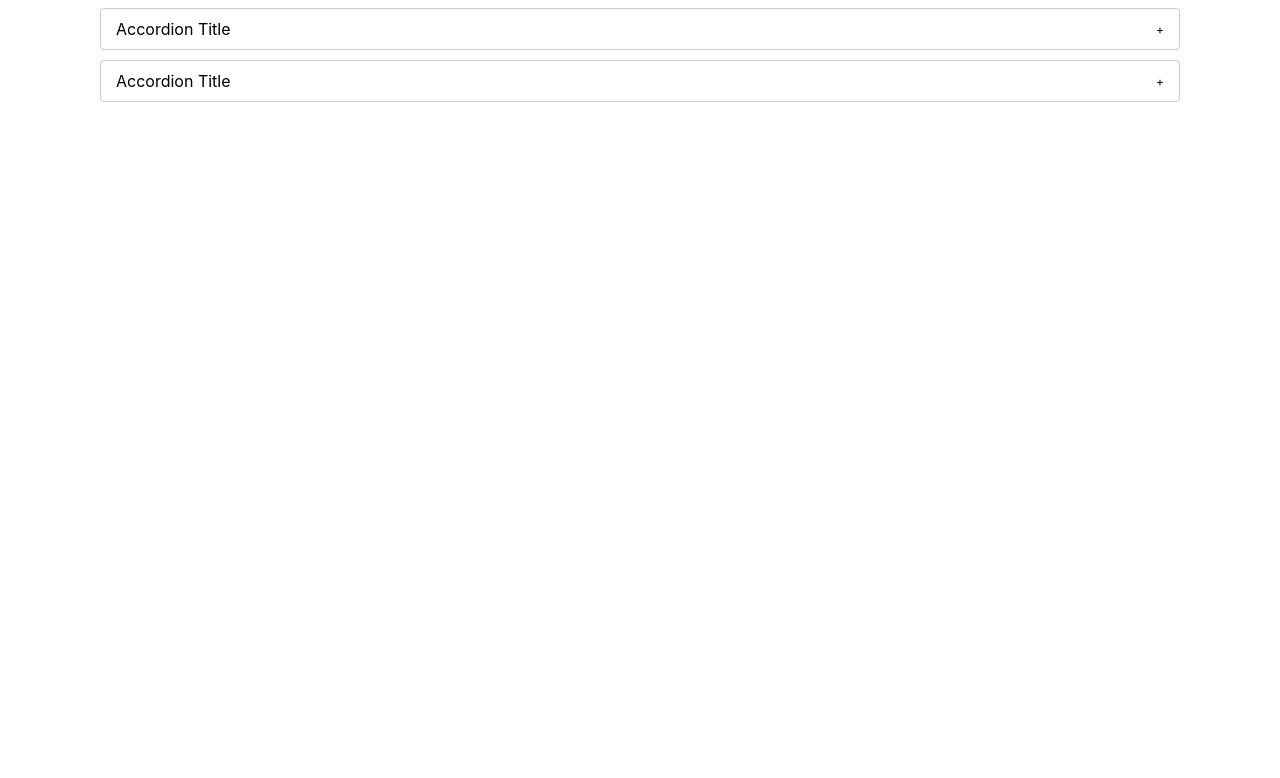
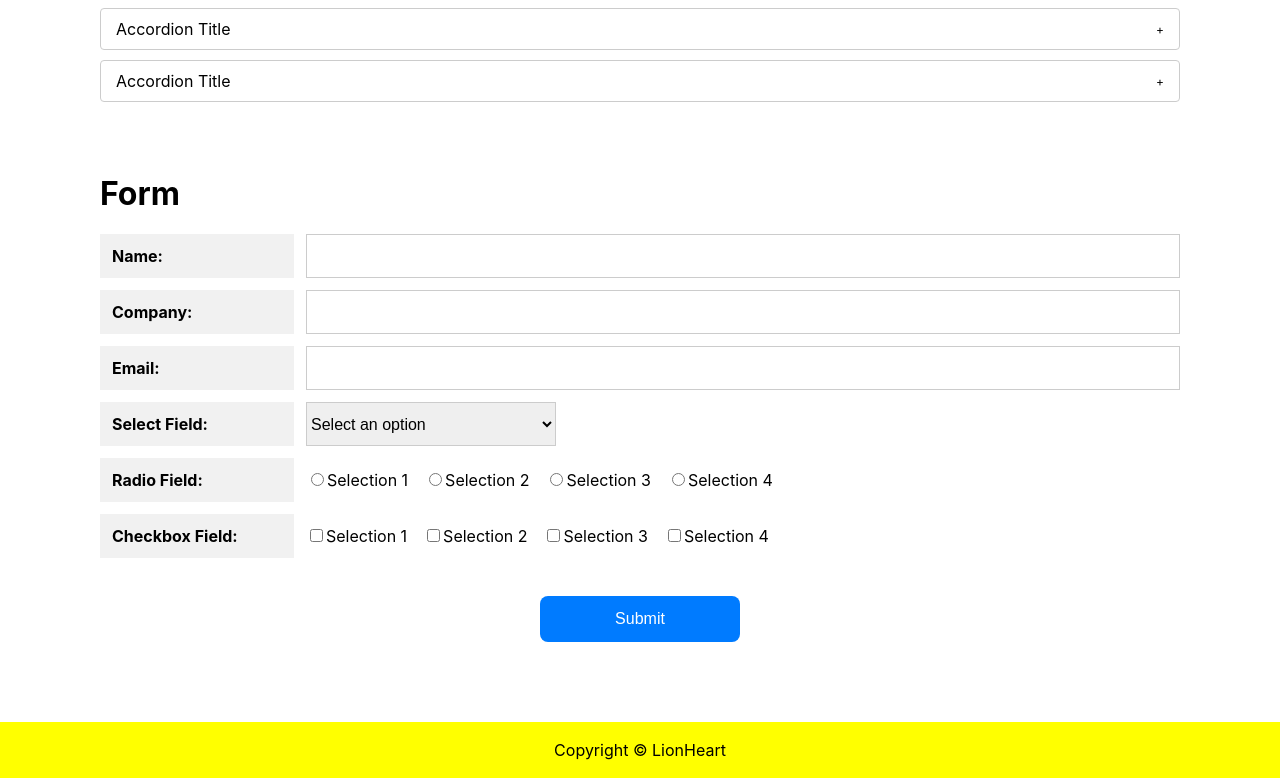
Before and after one commit to marknizal/LH-and-Creatives, a React (Create React App) app: page / in a window 1280 px wide. Shown: the part 2972-3750 px from the top of the page. Before the commit the page ends 3084 px from the top, so only its background shows below. Built offline with nearby package versions, Linux system fonts and the light colour scheme.

Commit message:
feat: added form and footer

```diff
--- a/src/App.js
+++ b/src/App.js
@@ -1,8 +1,16 @@
 import React from "react";
+import Header from "./Components/Header/Header";
 import Homepage from "./Pages/Homepage";
+import Footer from "./Components/Footer/Footer";
 
 function App() {
-  return <Homepage />;
+  return (
+    <>
+      <Header />
+      <Homepage />
+      <Footer />
+    </>
+  );
 }
 
 export default App;
--- /dev/null
+++ b/src/Components/Footer/Footer.js
@@ -0,0 +1,23 @@
+import React from "react";
+import styled from "styled-components";
+
+const Wrapper = styled.div`
+  background-color: yellow;
+  padding: 18px;
+  text-align: center;
+  align-items: center;
+
+  p {
+    margin: 0;
+  }
+`;
+
+const Footer = () => {
+  return (
+    <Wrapper>
+      <p>Copyright &#169; LionHeart</p>
+    </Wrapper>
+  );
+};
+
+export default Footer;
--- a/src/Components/Header/Header.js
+++ b/src/Components/Header/Header.js
@@ -9,7 +9,7 @@ import {
   MenuToggle,
 } from "./Header.styled";
 
-const NavBar = () => {
+const Header = () => {
   const [isMenuOpen, setIsMenuOpen] = useState(false);
 
   const toggleMenu = () => setIsMenuOpen(!isMenuOpen);
@@ -42,4 +42,4 @@ const NavBar = () => {
   );
 };
 
-export default NavBar;
+export default Header;
--- a/src/Components/Header/Header.styled.js
+++ b/src/Components/Header/Header.styled.js
@@ -8,7 +8,7 @@ export const HeaderWrapper = styled.div`
   padding: 8px 38px;
 
   ${BREAKPOINTS.MOBILE} {
-    padding: 8px 24px;
+    padding: 14px 24px;
   }
 `;
 
--- a/src/Pages/Homepage.js
+++ b/src/Pages/Homepage.js
@@ -1,20 +1,20 @@
 import React from "react";
-import Header from "../Components/Header/Header";
 import Hero from "../Sections/Hero/Hero";
 import Carousel from "../Sections/Carousel/Carousel";
 import Card from "../Sections/Card/Card";
 import Section from "../Sections/Section/Section";
 import Accordion from "../Sections/Accordion/Accordion";
+import Forms from "../Sections/Form/Form";
 
 const Homepage = () => {
   return (
     <>
-      <Header />
       <Hero />
       <Carousel />
       <Card />
       <Section />
       <Accordion />
+      <Forms />
     </>
   );
 };
--- a/src/Sections/Accordion/Accordion.styled.js
+++ b/src/Sections/Accordion/Accordion.styled.js
@@ -17,10 +17,6 @@ export const AccordionHeader = styled.div`
   display: flex;
   justify-content: space-between;
   align-items: center;
-
-  &:hover {
-    background: #e0e0e0;
-  }
 `;
 
 export const AccordionContent = styled.div`
--- /dev/null
+++ b/src/Sections/Form/Form.js
@@ -0,0 +1,167 @@
+import React, { useState } from "react";
+import Container from "../../Components/Container/Container";
+import {
+  Input,
+  Select,
+  RadioGroup,
+  CheckboxGroup,
+  Wrapper,
+  FormContainer,
+  FormList,
+  FormField,
+  Label,
+  ButtonContainer,
+  Button,
+} from "./Form.styled";
+
+const Forms = () => {
+  const [formData, setFormData] = useState({
+    name: "",
+    company: "",
+    email: "",
+    option: "",
+    radio: "",
+    checkboxs: [],
+  });
+
+  const handleChange = (e) => {
+    const { name, value, type, checked } = e.target;
+    if (type === "checkbox") {
+      setFormData((prevData) => ({
+        ...prevData,
+        checkboxs: checked
+          ? [...prevData.checkboxs, value]
+          : prevData.checkboxs.filter((checkbox) => checkbox !== value),
+      }));
+    } else {
+      setFormData({ ...formData, [name]: value });
+    }
+  };
+
+  const handleSubmit = (e) => {
+    e.preventDefault();
+    console.log("Form Data Submitted:", formData);
+  };
+
+  const formFields = [
+    {
+      label: "Name:",
+      input: (
+        <Input
+          type="text"
+          id="name"
+          name="name"
+          value={formData.name}
+          onChange={handleChange}
+        />
+      ),
+    },
+    {
+      label: "Company:",
+      input: (
+        <Input
+          type="text"
+          id="company"
+          name="company"
+          value={formData.company}
+          onChange={handleChange}
+        />
+      ),
+    },
+    {
+      label: "Email:",
+      input: (
+        <Input
+          type="email"
+          id="email"
+          name="email"
+          value={formData.email}
+          onChange={handleChange}
+        />
+      ),
+    },
+    {
+      label: "Select Field:",
+      input: (
+        <Select
+          id="option"
+          name="option"
+          value={formData.option}
+          onChange={handleChange}
+        >
+          <option value="">Select an option</option>
+          <option value="option1">Option 1</option>
+          <option value="option2">Option 2</option>
+          <option value="option3">Option 3</option>
+        </Select>
+      ),
+    },
+    {
+      label: "Radio Field:",
+      input: (
+        <RadioGroup>
+          {["Selection 1", "Selection 2", "Selection 3", "Selection 4"].map(
+            (value) => (
+              <label key={value}>
+                <input
+                  type="radio"
+                  name="radio"
+                  value={value}
+                  checked={formData.radio === value}
+                  onChange={handleChange}
+                />
+                {value}
+              </label>
+            )
+          )}
+        </RadioGroup>
+      ),
+    },
+    {
+      label: "Checkbox Field:",
+      input: (
+        <CheckboxGroup>
+          {["Selection 1", "Selection 2", "Selection 3", "Selection 4"].map(
+            (value) => (
+              <label key={value}>
+                <input
+                  type="checkbox"
+                  name="checkbox"
+                  value={value}
+                  checked={formData.checkboxs.includes(value)}
+                  onChange={handleChange}
+                />
+                {value}
+              </label>
+            )
+          )}
+        </CheckboxGroup>
+      ),
+    },
+  ];
+
+  return (
+    <Container>
+      <Wrapper>
+        <h1>Form</h1>
+        <FormContainer>
+          <form onSubmit={handleSubmit}>
+            <FormList>
+              {formFields.map(({ label, input }) => (
+                <FormField key={label}>
+                  <Label>{label}</Label>
+                  {input}
+                </FormField>
+              ))}
+            </FormList>
+            <ButtonContainer>
+              <Button type="submit">Submit</Button>
+            </ButtonContainer>
+          </form>
+        </FormContainer>
+      </Wrapper>
+    </Container>
+  );
+};
+
+export default Forms;
--- /dev/null
+++ b/src/Sections/Form/Form.styled.js
@@ -0,0 +1,128 @@
+import styled from "styled-components";
+import BREAKPOINTS from "../../Themes/Breakpoints";
+
+export const Wrapper = styled.div`
+  display: flex;
+  flex-direction: column;
+  margin-bottom: 80px;
+
+  ${BREAKPOINTS.MOBILE} {
+    padding: 0 20px;
+  }
+`;
+
+export const FormContainer = styled.div`
+  width: 100%;
+  box-sizing: border-box;
+
+  ${BREAKPOINTS.MOBILE} {
+    border: none;
+  }
+`;
+
+export const FormField = styled.div`
+  display: flex;
+  gap: 12px;
+
+  ${BREAKPOINTS.MOBILE} {
+    flex-direction: column;
+    gap: 0;
+  }
+`;
+
+export const FormList = styled.div`
+  display: flex;
+  flex-direction: column;
+  gap: 12px;
+
+  ${BREAKPOINTS.MOBILE} {
+    gap: 0;
+  }
+`;
+
+export const Label = styled.label`
+  background-color: #f1f1f1;
+  padding: 12px;
+  width: 100%;
+  max-width: 170px;
+  display: block;
+  font-weight: bold;
+
+  ${BREAKPOINTS.MOBILE} {
+    max-width: 100%;
+    box-sizing: border-box;
+  }
+`;
+
+export const Input = styled.input`
+  border: 1px solid #ccc;
+  width: 100%;
+
+  ${BREAKPOINTS.MOBILE} {
+    margin: 14px 0;
+    padding: 14px 0;
+  }
+`;
+
+export const Select = styled.select`
+  border: 1px solid #ccc;
+  font-size: 16px;
+  width: 250px;
+
+  ${BREAKPOINTS.MOBILE} {
+    width: 100%;
+    margin: 14px 0;
+    padding: 14px 0;
+  }
+`;
+
+export const RadioGroup = styled.div`
+  display: flex;
+  align-items: center;
+  gap: 16px;
+  width: 100%;
+
+  ${BREAKPOINTS.MOBILE} {
+    margin: 12px 0;
+    display: grid;
+    grid-template-columns: repeat(2, 1fr);
+  }
+`;
+
+export const CheckboxGroup = styled.div`
+  display: flex;
+  align-items: center;
+  width: 100%;
+  gap: 16px;
+
+  ${BREAKPOINTS.MOBILE} {
+    margin: 12px 0;
+    display: grid;
+    grid-template-columns: repeat(2, 1fr);
+  }
+`;
+
+export const ButtonContainer = styled.div`
+  display: flex;
+  justify-content: center;
+  margin-top: 38px;
+`;
+
+export const Button = styled.button`
+  width: 200px;
+  padding: 14px 28px;
+  background-color: #007bff;
+  color: white;
+  border: none;
+  border-radius: 8px;
+  font-size: 1em;
+  cursor: pointer;
+
+  &:hover {
+    background-color: #0056b3;
+  }
+
+  ${BREAKPOINTS.MOBILE} {
+    width: 100%;
+  }
+`;
```
